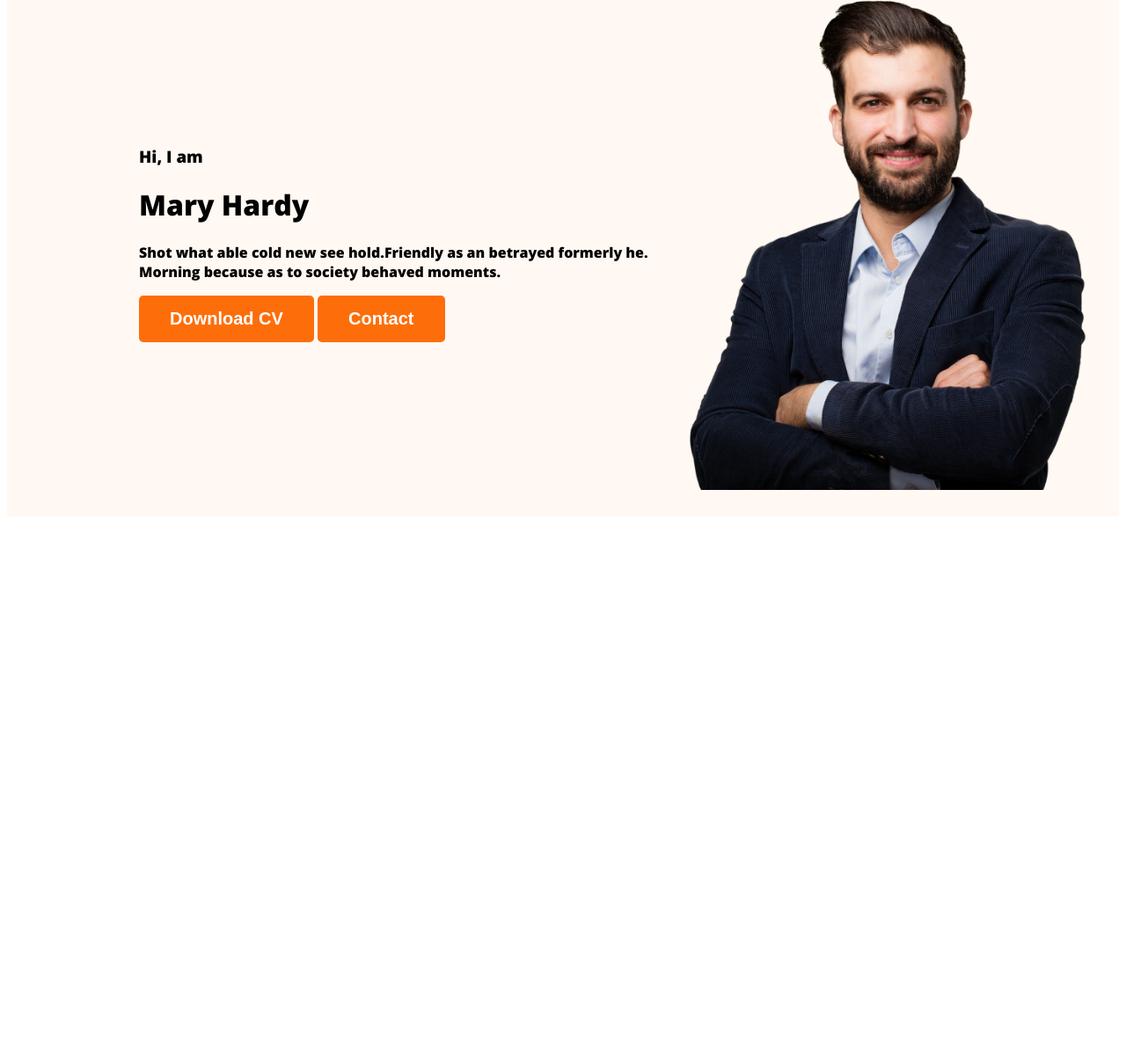
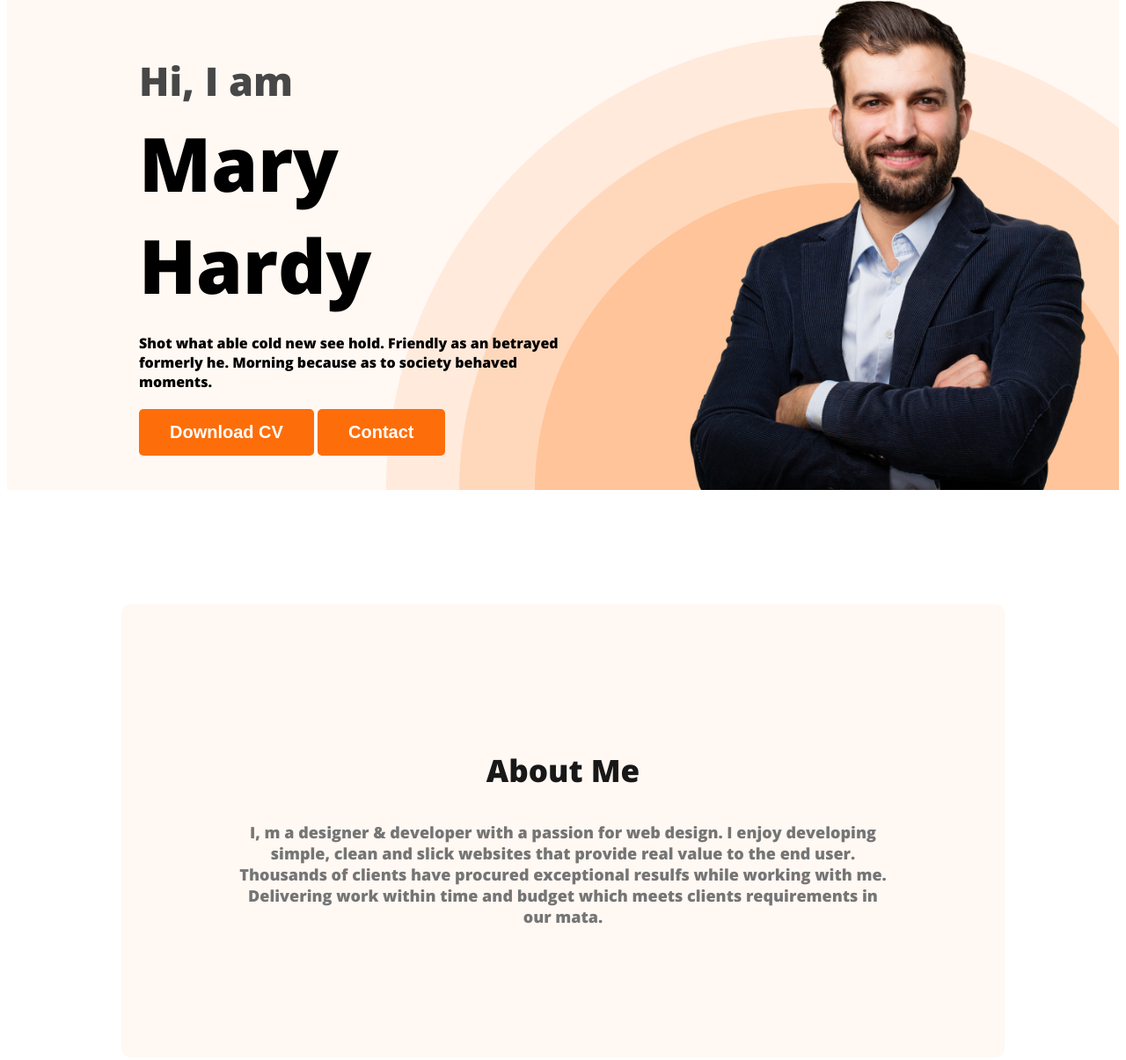
Before and after one commit to rumnodi/webdeveloper-portfolio, a plain HTML site: page index.html in a window 1280 px wide. Shown: the part 211-1416 px from the top of the page at 88% size. Before the commit the page ends 806 px from the top, so only its background shows below. Drawn offline with nearby package versions, Linux system fonts and the light colour scheme.

Commit message:
added first section

```diff
--- a/index.html
+++ b/index.html
@@ -26,7 +26,7 @@
             <div class="banner-content">
                 <h3 class="banner-greeting">Hi, I  am</h3>
                 <h1 class="banner-title">Mary Hardy</h1>
-                <p>Shot what able cold new see hold.Friendly as an betrayed formerly he. Morning because as to society behaved moments.</p>
+                <p class="banner-des">Shot what able cold new see hold. Friendly as an betrayed formerly he. Morning because as to society behaved moments.</p>
                 <button class="btn-primary">Download CV</button>
                 <button class="btn-primary">Contact</button>
             </div>
@@ -35,6 +35,11 @@
 
     </header>
     <main>
+        <section class="about">
+            <h3 class="section-title">About Me</h3>
+            <p class="section-des">I, m a designer & developer with a passion for web design. I enjoy developing simple, clean and slick websites that provide real value to the end user. Thousands of clients have procured exceptional resulfs while working with me. Delivering work within time and budget which meets clients requirements in our mata.</p>
+
+        </section>
 
     </main>
     <footer>
--- a/styles/portfolio.css
+++ b/styles/portfolio.css
@@ -12,6 +12,23 @@ body{
     font-weight: 700;
     color:white;
     padding: 15px 35px
+
+}
+.section-title{
+    color:  #181818;
+    text-align: center;
+    font-size: 35px;
+    font-style: normal;
+    font-weight: 700;
+
+}
+.section-des{
+    color:  #757575;
+    text-align: center;
+    font-size: 18px;
+
+
+
 }
 /* nav related styles */
 nav{
@@ -21,7 +38,7 @@ nav{
     padding: 0px 200px;
 }
 .nav-title{
-    color: var(--Dark-01, #181818);
+    color: #181818;
     font-size: 45px;
     font-weight: 800;
 
@@ -46,12 +63,45 @@ nav a{
 /* header related styles */
 .header{
     background-color: #FFF8F3;
+    background-image: url(../images/header_bg.png);
+    background-repeat: no-repeat;
+    background-position: bottom right;
+
 }
 .banner{
-    padding: 30px 30px 30px 150px;
+    padding: 30px 30px 0px 150px;
     display: flex;
     align-items: center;
+    justify-content: space-between;
 }
 .banner .profile-pic{
     width: 500px;
 }
+.banner-greeting{
+    font-size: 45px;
+    color: #474747;
+    margin-bottom: 0px;
+
+
+}
+.banner-title{
+    font-size: 85px;
+    font-weight: 700px;
+    margin-top: 5px;
+    margin-bottom: 20px;
+
+}
+.banner-des{
+    margin-bottom: 20px;
+}
+.banner-content{
+    max-width: 500px;
+}
+
+/* main section styles */
+.about{
+    padding:130px;
+    border-radius: 10px;
+    background-color: #FFF8F3;
+    margin: 130px;
+}
```
